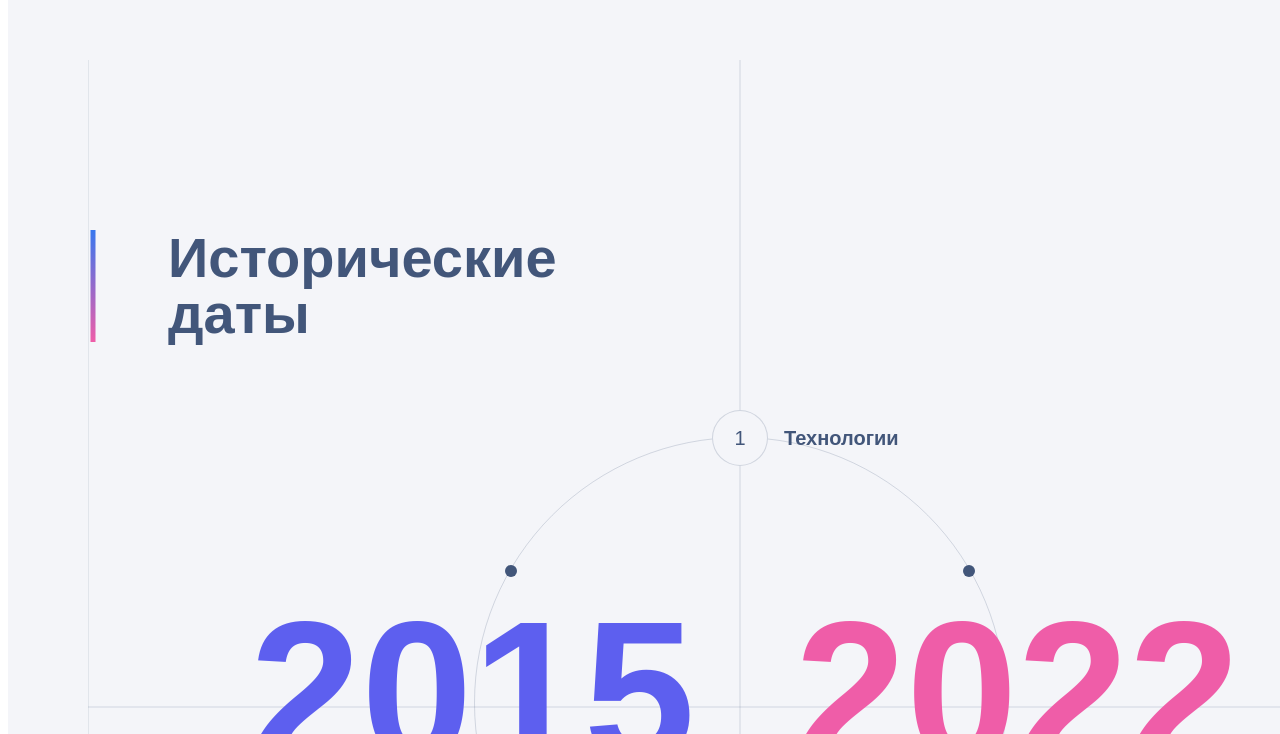
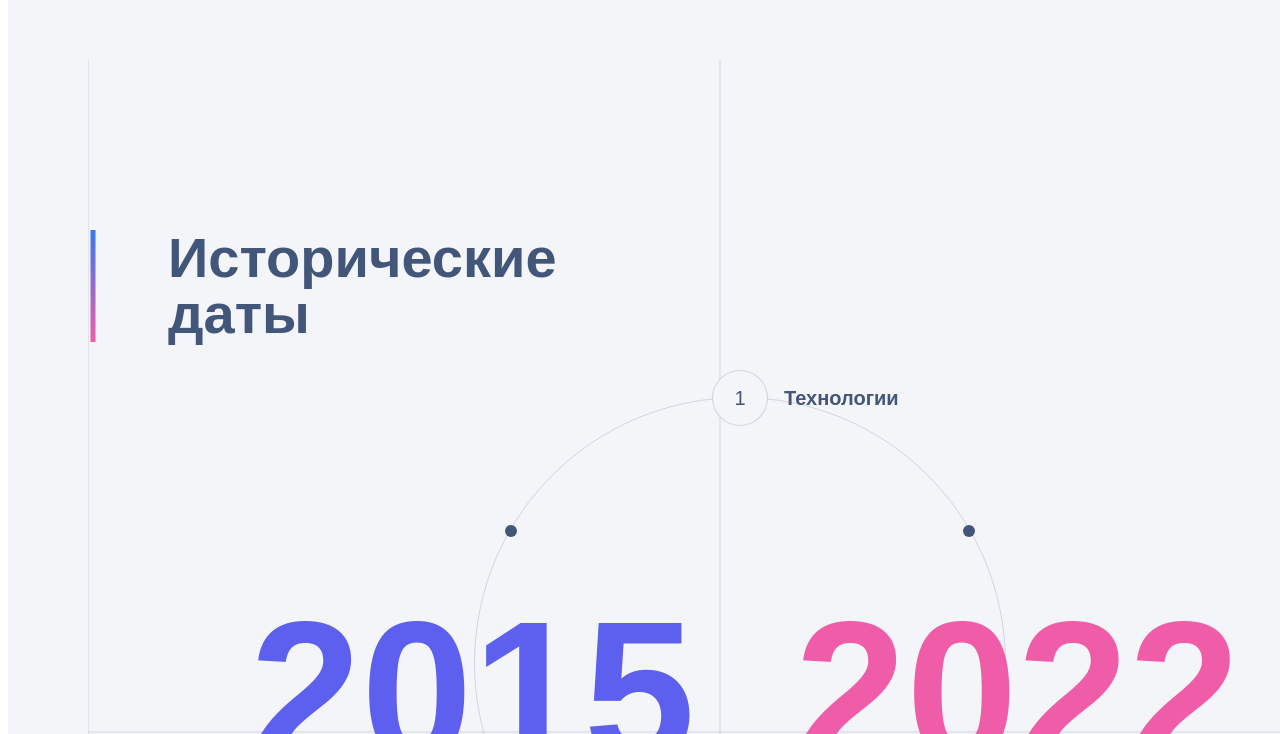
Before and after one commit to Sun-in-summer/only_for, a React app in the folder timeline-block/: page / in a window 1280 px wide. Shown: the part 218-952 px from the top of the page. Built offline with nearby package versions, Linux system fonts and the light colour scheme.

Commit message:
problem with lines WIP

```diff
--- a/timeline-block/babel.config.js
+++ b/timeline-block/babel.config.js
@@ -4,4 +4,5 @@ module.exports = {
     ["@babel/preset-react", { runtime: "automatic" }],
     ["@babel/preset-typescript"],
   ],
+  plugins: ["babel-plugin-styled-components"],
 };
--- a/timeline-block/package.json
+++ b/timeline-block/package.json
@@ -29,6 +29,7 @@
     "@types/react-dom": "^19.1.7",
     "@types/styled-components": "^5.1.34",
     "babel-loader": "^10.0.0",
+    "babel-plugin-styled-components": "^2.1.4",
     "css-loader": "^7.1.2",
     "html-webpack-plugin": "^5.6.3",
     "style-loader": "^4.0.0",
--- a/timeline-block/src/components/circle-time-line/circle-time-line.styles.ts
+++ b/timeline-block/src/components/circle-time-line/circle-time-line.styles.ts
@@ -4,8 +4,7 @@ import styled from "styled-components";
 export const CircleContainer = styled.div`
   position: relative;
   height: 530px;
-
-`;
+ `;
 
 
 
@@ -15,22 +14,22 @@ export const Circle = styled.div`
   top: 50%;
   width: 530px;
   height: 530px;
-  transform: translate(calc(-50%) , calc(-50% + 40px));
+  transform: translate(-50% , -50% );
   border: 1px solid rgba(66, 86, 122, 0.2);
   border-radius: 50%;
 `;
 
-export const CenterLine = styled.div`
+export const VerticalLine = styled.div`
   position: absolute;
   left: 50%;
   top: 0;
   bottom: 0;
   width: 1px;
   background: rgba(66, 86, 122, 0.2);
-  transform: translateX(-50%);
+  // transform: translateX(calc(-50% - 30px));
 `;
 
-export const VerticalLine = styled.div`
+export const CenterLine = styled.div`
   position: absolute;
   top: 50%;
   left: 0;
--- a/timeline-block/src/components/circle-time-line/circle-time-line.tsx
+++ b/timeline-block/src/components/circle-time-line/circle-time-line.tsx
@@ -130,6 +130,8 @@ const CircleTimeline: React.FC<CircleTimelineProps> = ({
     lastActivePeriod.current = targetIndex;
   };
 
+  const y = 1;
+
   return (
     <CircleContainer>
       <Circle ref={circleRef}>
--- a/timeline-block/src/components/time-line-block/time-line-block.styes.ts
+++ b/timeline-block/src/components/time-line-block/time-line-block.styes.ts
@@ -22,7 +22,7 @@ export const Container = styled.div`
 `;
 
 export const InnerContainer = styled.div`
-  position: relative;
+ position: relative;
   max-width: 1320px;
   padding: 170px 40px 140px 80px;
   &::before {
@@ -60,22 +60,22 @@ export const Title = styled.h2`
   }
 `;
 
-export const CenterLine = styled.div`
+export const VerticalLine = styled.div`
   position: absolute;
   left: 50%;
   top: 0;
   bottom: 0;
   width: 1px;
   background: rgba(66, 86, 122, 0.2);
-  transform: translateX(-50%) translateX(20px);
+  transform: translateX(-50%) ;
 `;
 
-export const VerticalLine = styled.div`
+export const  CenterLine = styled.div`
   position: absolute;
   top: 50%;
   left: 0;
   right: 0;
   height: 1px;
   background: rgba(66, 86, 122, 0.2);
-  transform: translateY(-50%) translateY(-25px);
+  transform: translateY(-50%) ;
 `;
--- a/timeline-block/src/components/time-line-block/time-line-block.tsx
+++ b/timeline-block/src/components/time-line-block/time-line-block.tsx
@@ -19,8 +19,8 @@ const TimelineBlock: React.FC = () => {
   const [isAnimating, setIsAnimating] = useState(false);
 
   const sampleData = getSampleData();
-      const totalPeriods = sampleData.length;
-    const angleStep = CIRCLE_DEGREES / totalPeriods;
+  const totalPeriods = sampleData.length;
+  const angleStep = CIRCLE_DEGREES / totalPeriods;
 
     const handlePeriodChange = (index : number) => {
       if (index === activePeriod || isAnimating) return;
@@ -46,9 +46,10 @@ const TimelineBlock: React.FC = () => {
   return (
     <Container>
       <InnerContainer>
-        <Title>Исторические даты</Title>
         <CenterLine />
         <VerticalLine />
+        <Title>Исторические даты</Title>
+
         <CircleTimeline
           sampleData={sampleData}
           activePeriod={activePeriod}
--- a/timeline-block/webpack.config.js
+++ b/timeline-block/webpack.config.js
@@ -32,6 +32,9 @@ module.exports = {
   devServer: {
     static: "./dist",
     hot: true,
+    open: true,
+    port: 3000,
   },
   mode: "development",
+
 };
```
Also changed, not shown: 1 other file (tests, documents, lock files or other folders).
